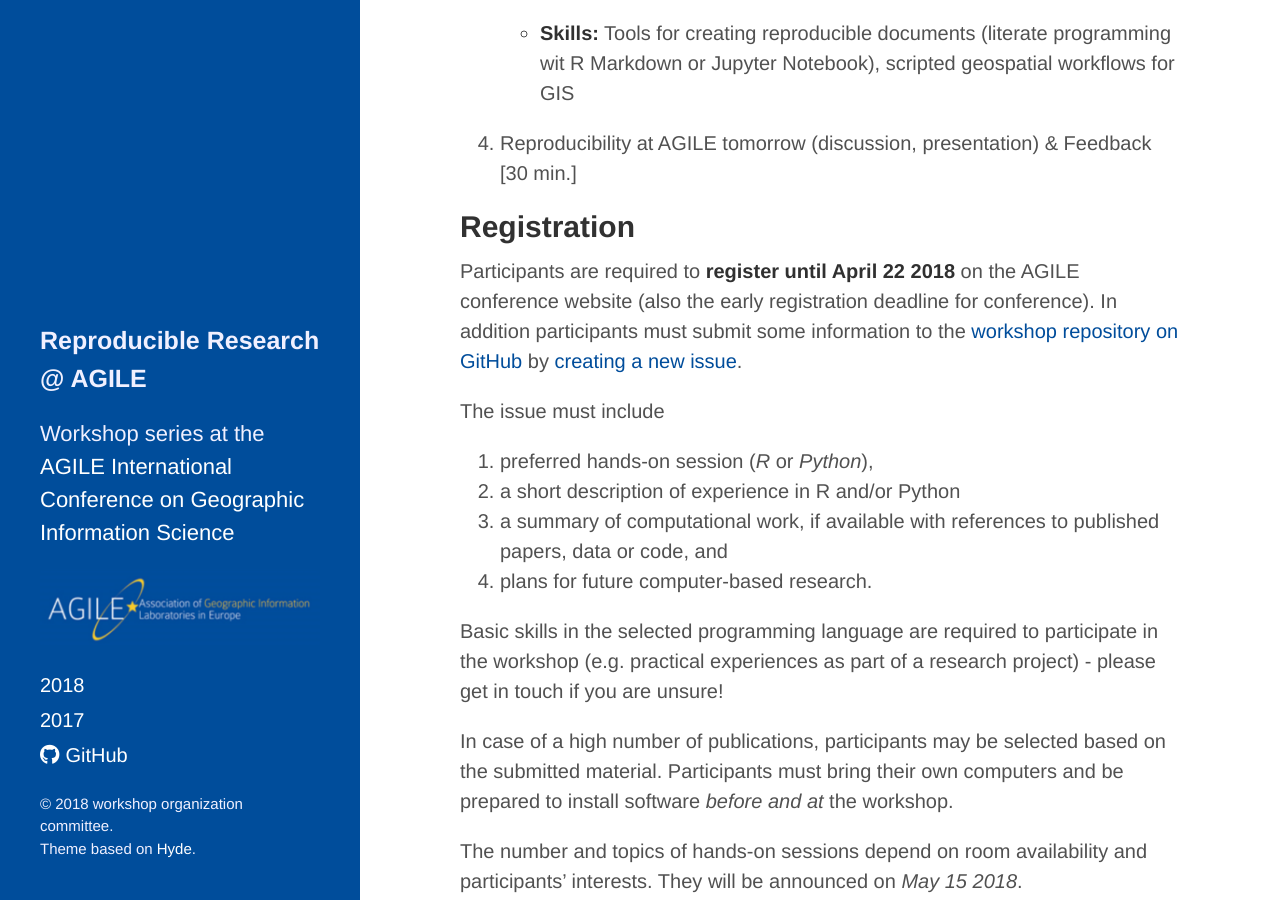
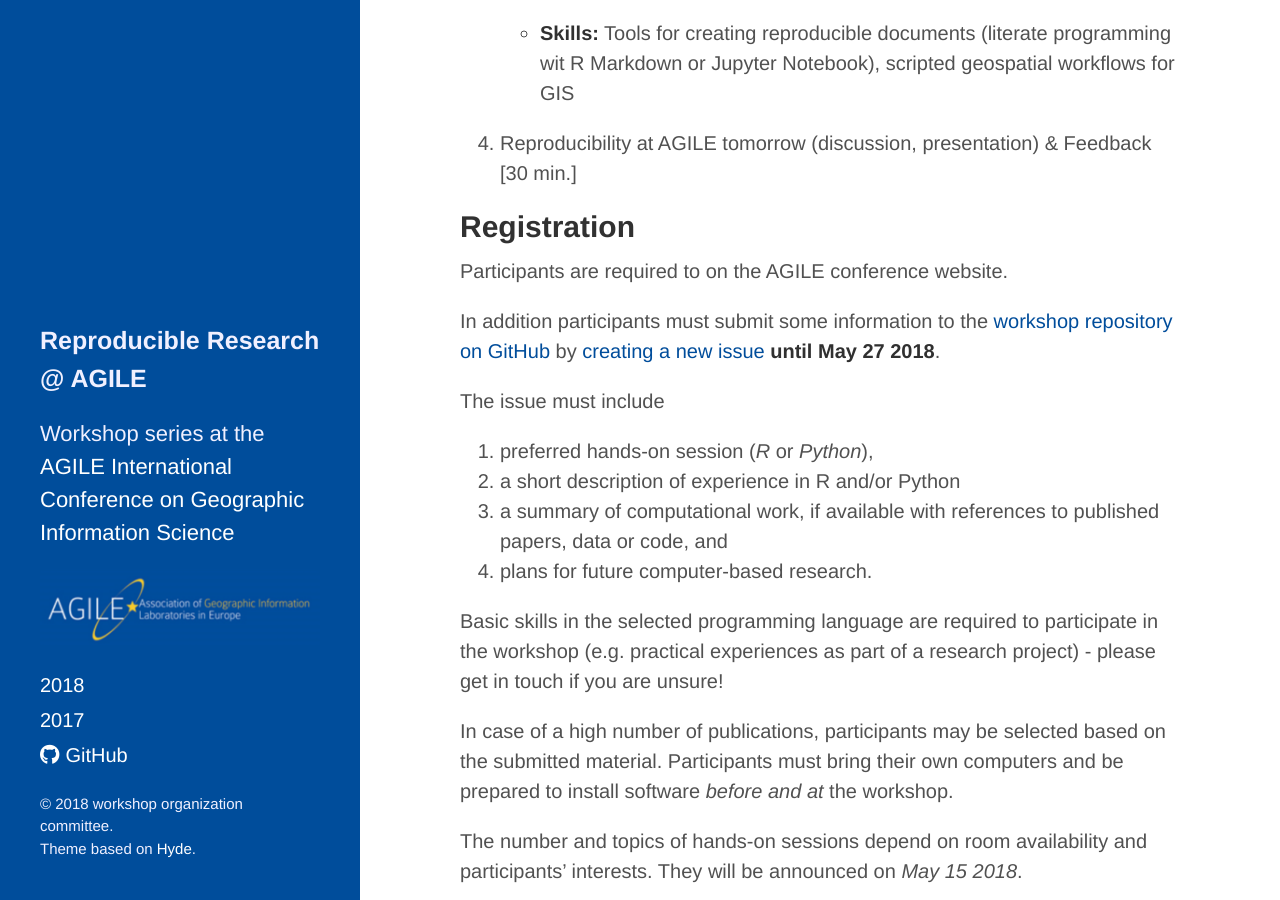
Before and after one commit to reproducible-agile/reproducible-agile.github.io, a Jekyll site: the page built from index.md, in a window 1280 px wide and 900 px high, scrolled down 1422 px. Built offline with Jekyll 4.4.1, drawn with Linux system fonts in a browser that asks for light colours; nearby versions of some CDN libraries; comment, search, counter and statistics services are not loaded.

Commit message:
update GH registration deadline

```diff
--- a/index.md
+++ b/index.md
@@ -42,8 +42,9 @@ Take a look at this [recent pre-print](https://doi.org/10.7287/peerj.preprints.2
 
 ## Registration
 
-Participants are required to **register until April 22 2018** on the AGILE conference website (also the early registration deadline for conference).
-In addition participants must submit some information to the [workshop repository on GitHub](https://github.com/o2r-project/reproducible-agile) by [creating a new issue](https://github.com/o2r-project/reproducible-agile/issues/new).
+Participants are required to on the AGILE conference website.
+
+In addition participants must submit some information to the [workshop repository on GitHub](https://github.com/o2r-project/reproducible-agile) by [creating a new issue](https://github.com/o2r-project/reproducible-agile/issues/new) **until May 27 2018**.
 
 The issue must include
 
```
